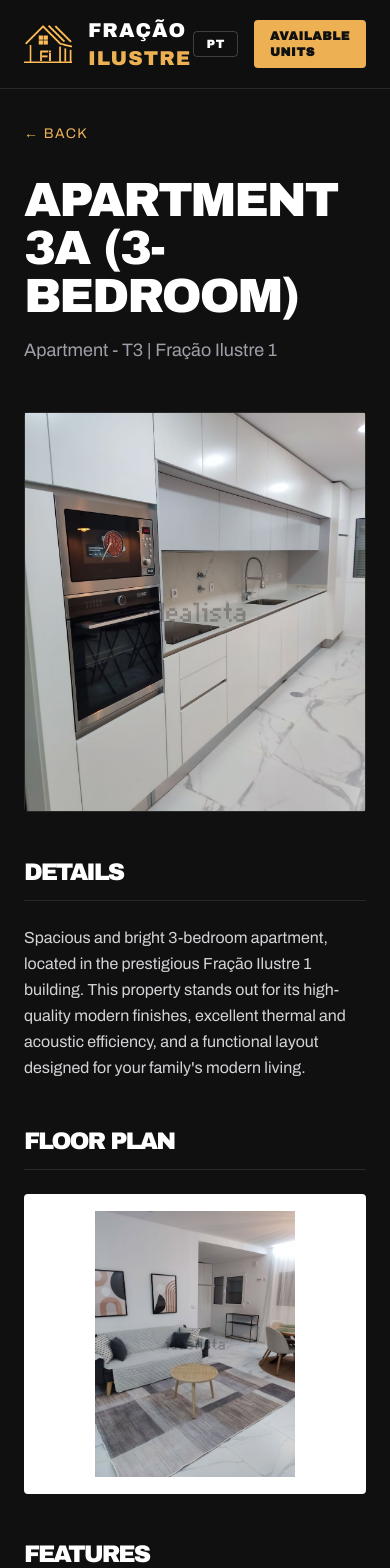
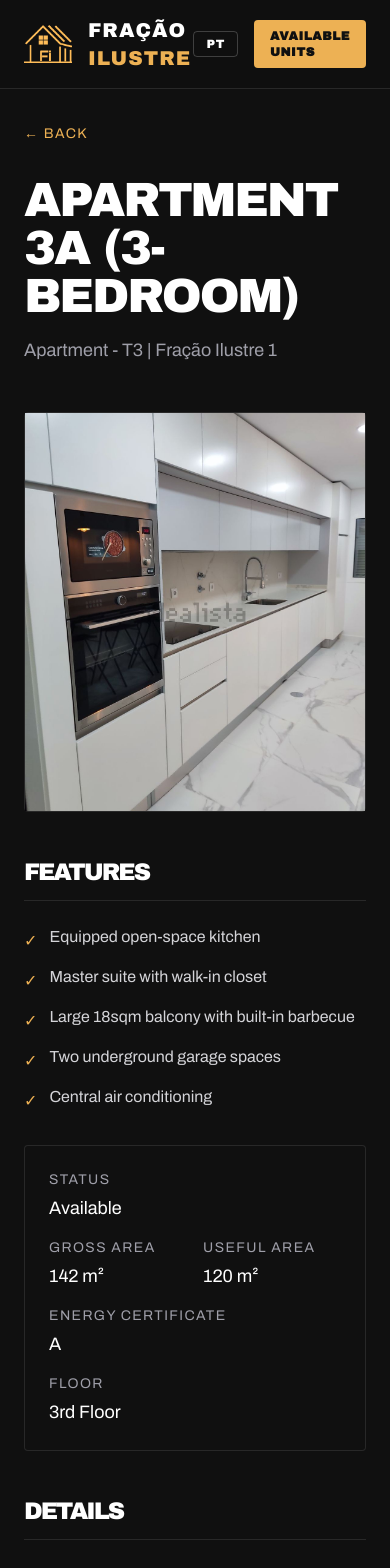
Before and after one commit to CajoAlbuquerque/fracao-ilustre-website, a Next.js app: page /en/fracoes/fi1-ap3a in a window 390 px wide. Shown: the top 1568 px of the page. Built offline with nearby package versions, Linux system fonts and the light colour scheme.

Commit message:
UI: Reorder fraction detail sidebar above description on mobile

```diff
--- a/src/app/[locale]/fracoes/[slug]/page.tsx
+++ b/src/app/[locale]/fracoes/[slug]/page.tsx
@@ -77,7 +77,7 @@
           )}
         </div>
 
-        <div className="space-y-6">
+        <div className="space-y-6 order-first md:order-none">
           <h2 className="font-display text-2xl uppercase text-white border-b border-border pb-4">{t('common.features')}</h2>
           <ul className="space-y-3">
             {fraction.features[fractionLocale].map((feature, idx) => (
```
